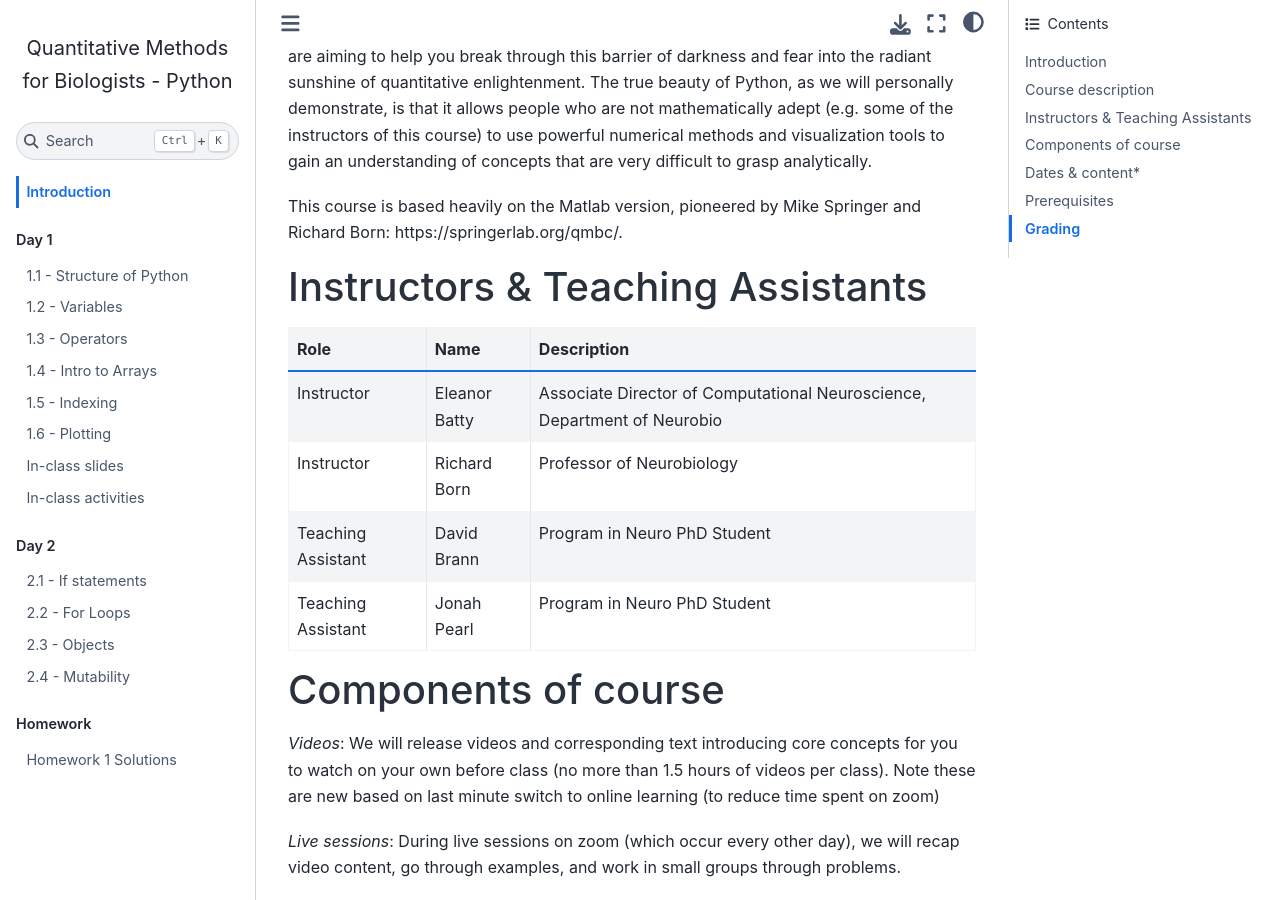
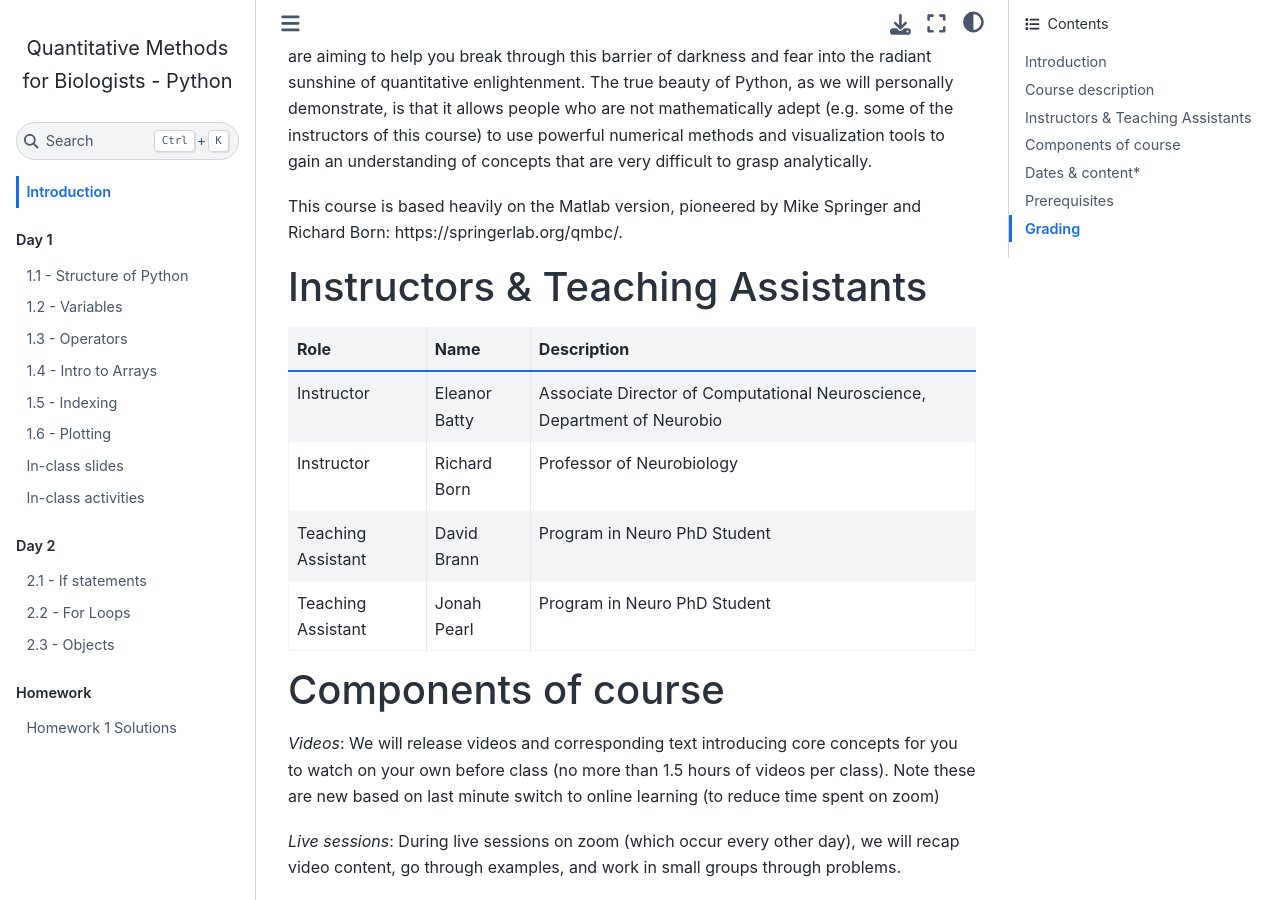
Before and after one commit to QMBC-Python/QMBC-Python.github.io, a Jupyter Book: the page built from intro.md, in a window 1280 px wide and 900 px high, scrolled down 411 px. Built offline with Jupyter Book 1.0.4 settings and Sphinx 7.4.7 and the Sphinx Book theme 1.1.4, drawn with Linux system fonts in a browser that asks for light colours; pages that are not in the unit, such as notebooks, are missing from menus.

Commit message:
Update _toc.yml

```diff
--- a/_toc.yml
+++ b/_toc.yml
@@ -16,7 +16,6 @@ parts:
     - file: content/IfStatements.ipynb
     - file: content/ForLoops.ipynb
     - file: content/Objects.ipynb
-    - file: content/Mutability.ipynb
   - caption: Homework
     chapters:
     - file: homeworks/HW_Day1.ipynb
```
